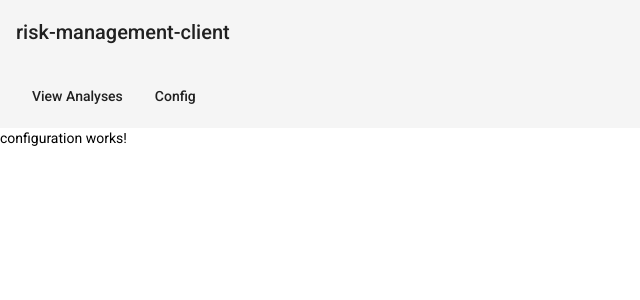
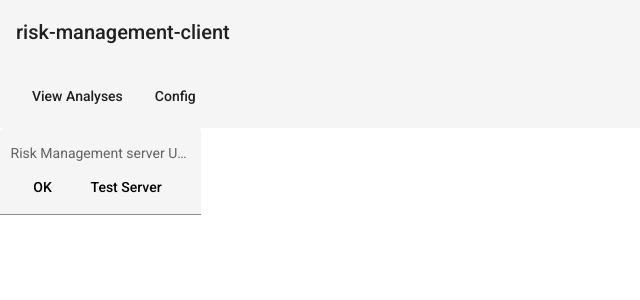
Before and after one commit to eclipse-researchlabs/pdp4e-pia-conversion, an Angular app: page /config in a window 1280 px wide. Shown: the top 300 px of the page, without its empty margins (0-640 px from the left). Built offline with nearby package versions, Linux system fonts and the light colour scheme.

Commit message:
Initial elements for configuration page

```diff
--- a/src/app/app.module.ts
+++ b/src/app/app.module.ts
@@ -11,6 +11,8 @@ import { MatMenuModule } from '@angular/material/menu';
 import { MatIconModule } from '@angular/material/icon';
 import { MatButtonModule } from '@angular/material/button';
 import { MatToolbarModule } from '@angular/material/toolbar';
+import { MatFormFieldModule } from '@angular/material/form-field';
+import { MatInputModule } from '@angular/material/input';
 import { LayoutModule } from '@angular/cdk/layout';
 import { ConfigurationComponent } from './configuration/configuration.component';
 
@@ -30,6 +32,8 @@ import { ConfigurationComponent } from './configuration/configuration.component'
     MatIconModule,
     MatButtonModule,
     MatToolbarModule,
+    MatFormFieldModule,
+    MatInputModule,
     LayoutModule
   ],
   providers: [],
--- a/src/app/configuration/configuration.component.html
+++ b/src/app/configuration/configuration.component.html
@@ -1 +1,6 @@
-<p>configuration works!</p>
+<mat-form-field appearance="fill">
+    <mat-label>Risk Management server URL</mat-label>
+    <input matInput>
+    <button mat-button>OK</button>
+    <button mat-button>Test Server</button>
+</mat-form-field>
```
